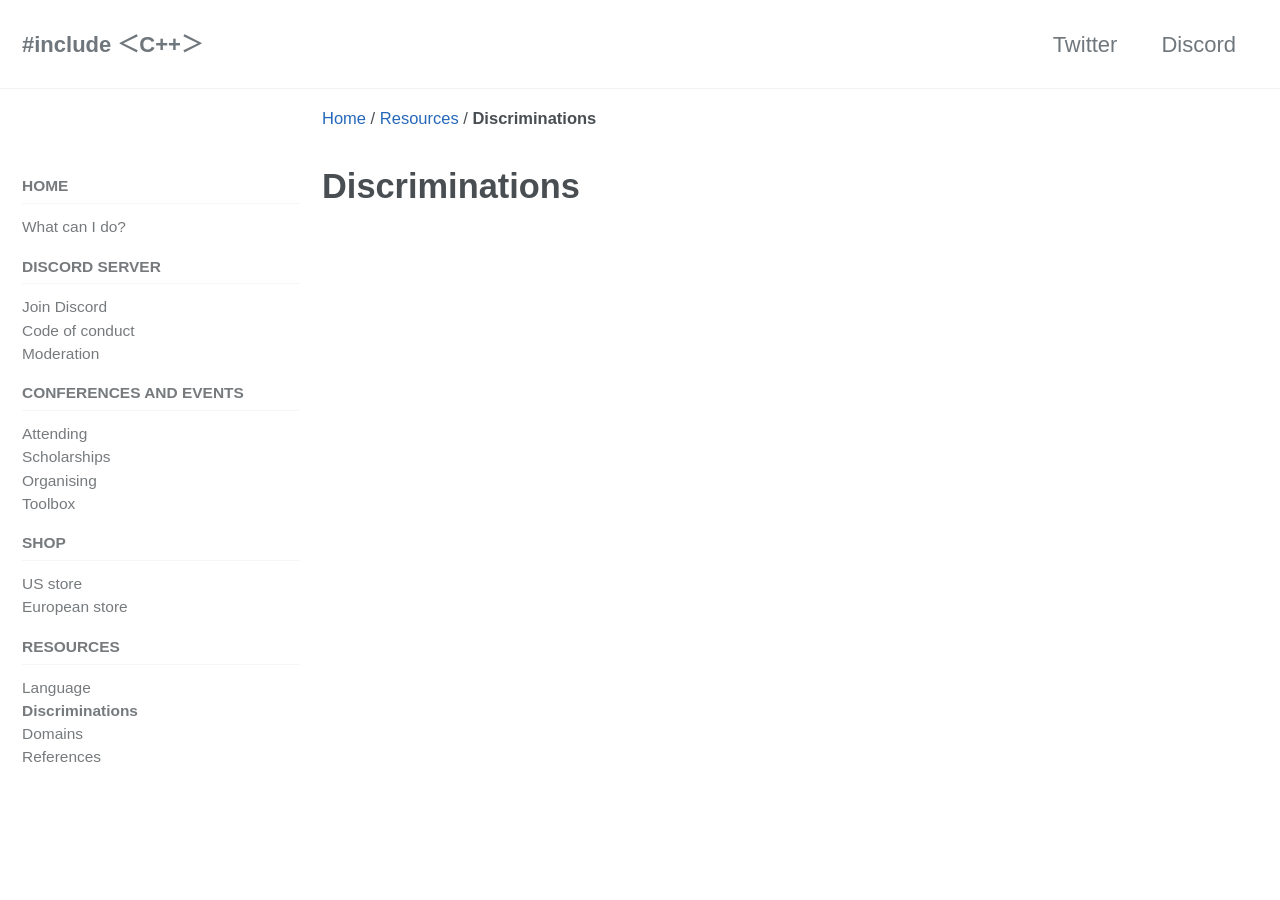
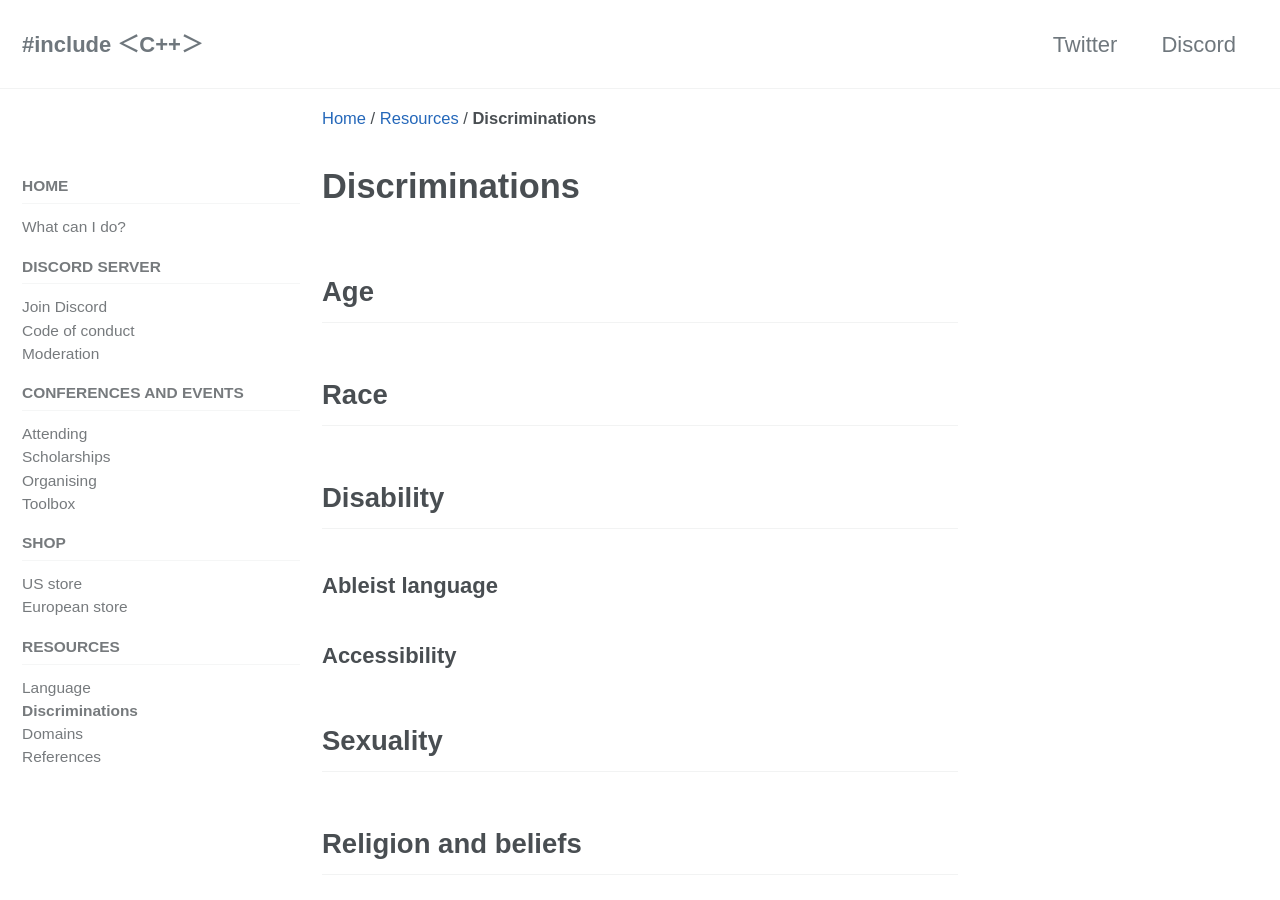
Before and after one commit to include-cpp/include-cpp.github.io, a Jekyll site: the page built from resources/discriminations/index.md, in a window 1280 px wide and 900 px high. Built offline with Jekyll 4.4.1, drawn with Linux system fonts in a browser that asks for light colours; cached includes are drawn as plain includes; nearby versions of some CDN libraries; some of the changed text lies outside the part shown.

Commit message:
Flesh out some page contents
Co-Authored-By: Kate Gregory <kategregory@users.noreply.github.com>

```diff
--- a/resources/discriminations/index.md
+++ b/resources/discriminations/index.md
@@ -2,3 +2,23 @@
 layout: home
 title: Discriminations
 ---
+
+## Age
+
+## Race
+
+## Disability
+
+### Ableist language
+
+### Accessibility
+
+## Sexuality
+
+## Religion and beliefs
+
+## Gender
+
+### Gender Reassignment
+
+### Trans, non-binary, gender non-conforming
```
Also changed, not shown: resources/domains/jobs.md (+10 -0 lines), resources/references/index.md (+12 -0 lines).
